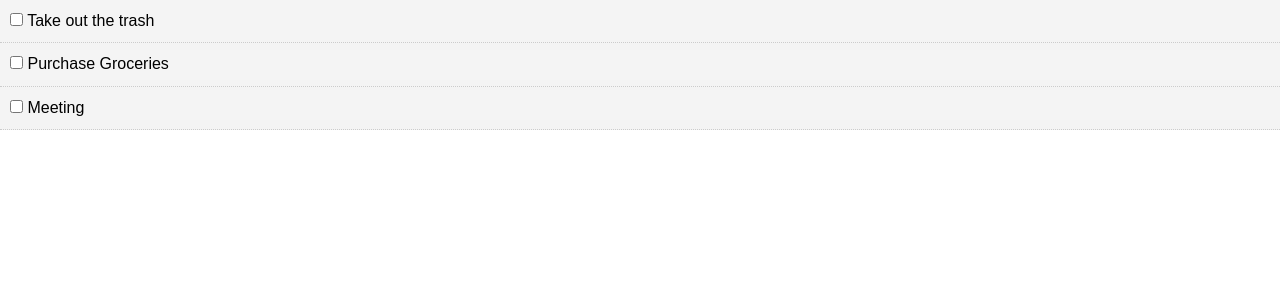
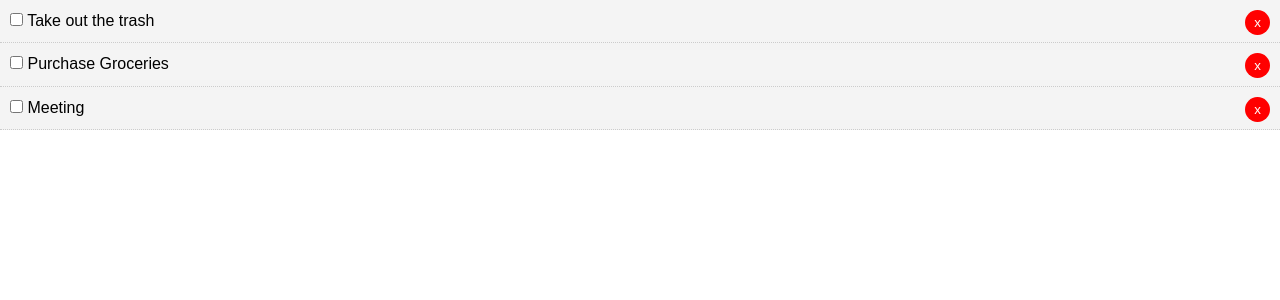
Before and after one commit to aksharma-7/todo-react-app, a React (Create React App) app: page / in a window 1280 px wide. Shown: the top 300 px of the page. Built offline with nearby package versions, Linux system fonts and the light colour scheme.

Commit message:
Added delete functionality

```diff
--- a/src/App.js
+++ b/src/App.js
@@ -34,10 +34,20 @@
     });
   }
 
+  delTodo = (id) => {
+    this.setState({
+      todos: [...this.state.todos.filter(todo => todo.id !== id)]
+    })
+  }
+
   render() {
     return (
       <div className="App">
-        <Todos todos={this.state.todos} markComplete={this.markComplete} />
+        <Todos
+          todos={this.state.todos}
+          markComplete={this.markComplete}
+          delTodo={this.delTodo}
+        />
       </div>
     );
   }
--- a/src/components/TodoItem.js
+++ b/src/components/TodoItem.js
@@ -18,7 +18,8 @@
             <div style={this.getStyle()}>
                 <p>
                     <input type="checkbox" onChange={this.props.markComplete.bind(this, id)} /> {' '}
-                    {this.props.todo.title}
+                    {title}
+                    <button onClick={this.props.delTodo.bind(this, id)} style={btnStyle}>x</button>
                 </p>
             </div>
         )
@@ -29,4 +30,14 @@
     todo: PropTypes.object.isRequired
 }
 
+const btnStyle = {
+    background: '#ff0000',
+    color: '#fff',
+    border: 'none',
+    padding: '5px 9px',
+    borderRadius: '50%',
+    cursor: 'pointer',
+    float: 'right'
+}
+
 export default TodoItem
--- a/src/components/Todos.js
+++ b/src/components/Todos.js
@@ -7,7 +7,12 @@
 
   render() {
     return this.props.todos.map((todo) => (
-        <TodoItem key={todo.id} todo={todo} markComplete={this.props.markComplete} />
+        <TodoItem
+            key={todo.id}
+            todo={todo}
+            markComplete={this.props.markComplete}
+            delTodo={this.props.delTodo}
+        />
     ));
   }
 }
```
Also changed, not shown: 1 other file (tests, documents, lock files or other folders).
